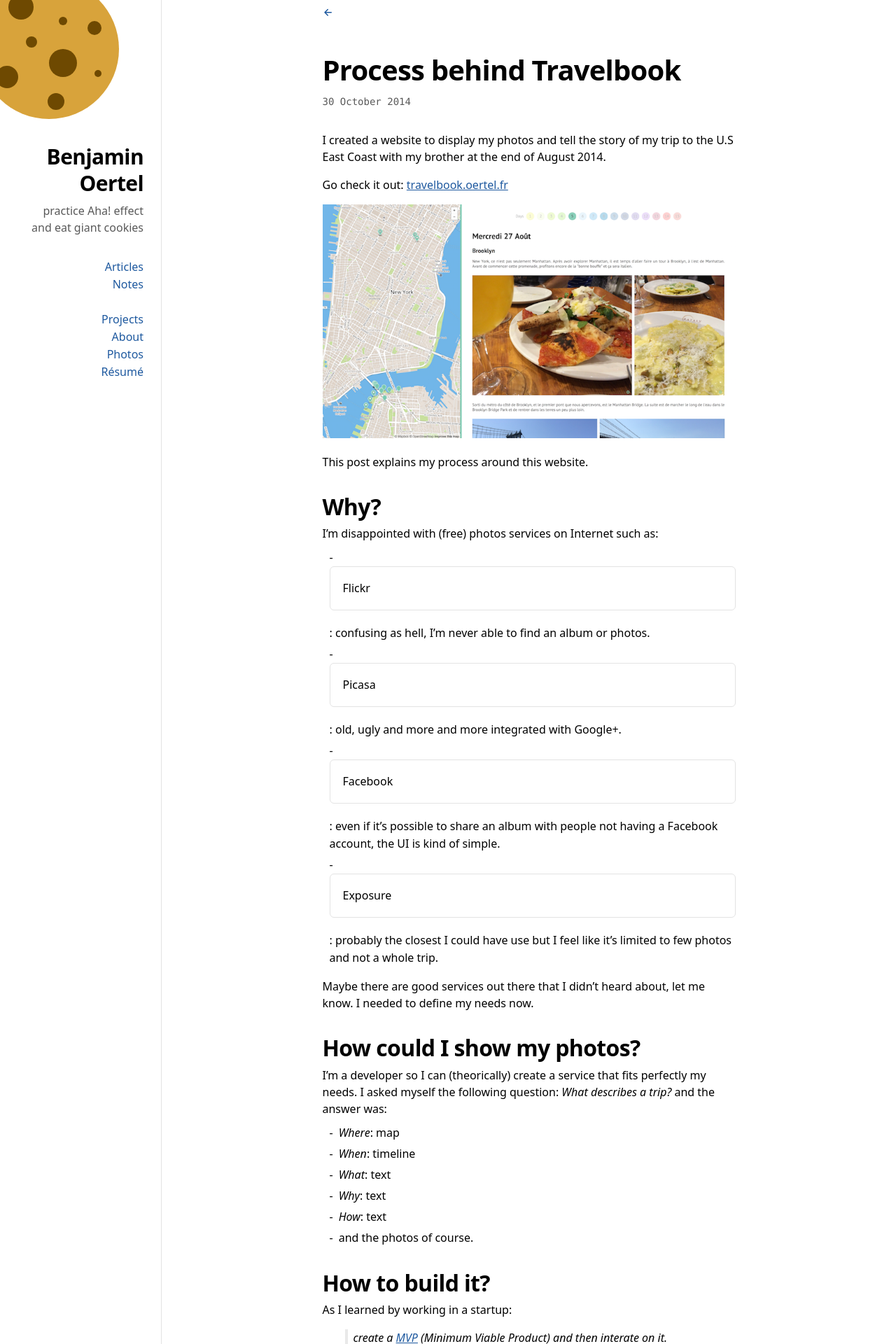
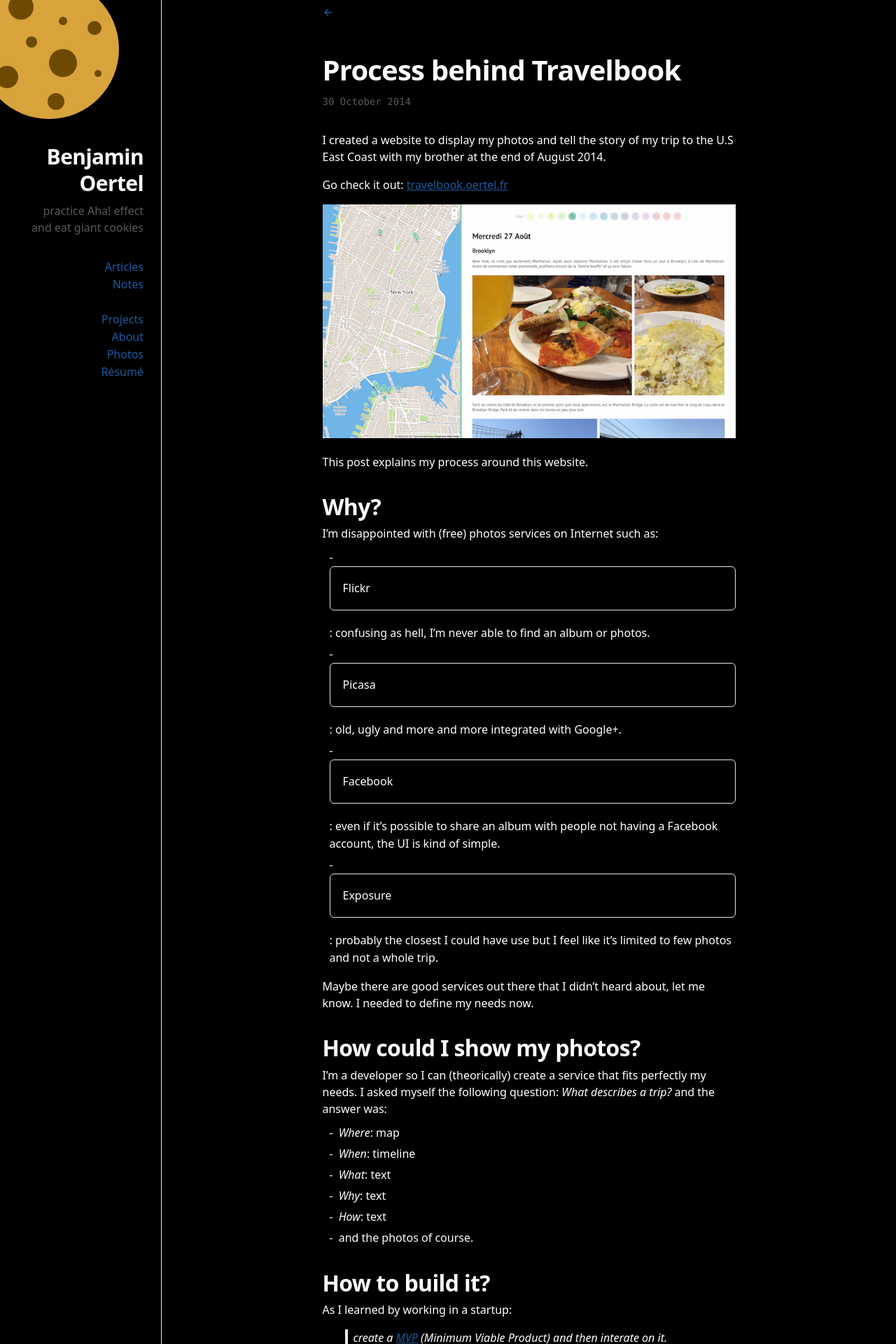
Before and after one commit to boertel/blog, a Jekyll site: the page built from articles/_posts/2014-10-30-travelbook.md, in a window 1280 px wide. Shown: the top 1920 px of the page at 70% size. Built offline with Jekyll 4.4.1, drawn with Linux system fonts in a browser that asks for light colours.

Commit message:
Revert "revert to old blog.css"
This reverts commit 0ae1f24f36cfffce5bf53dbd176eb645c5d449de.

```diff
--- a/static/css/blog.css
+++ b/static/css/blog.css
@@ -1,16 +1,16 @@
 :root {
-    --bg: #171717;
-    --fg: #fff;
-    --hg: #dead31;
+  --bg: 23, 23, 23;
+  --fg: 255, 255, 255;
+  --hg: 222, 173, 49;
   --subtle: #b3b3b3;
   --border: rgba(253, 253, 253, 0.2);
   --sans-font: system-ui, -apple-system, BlinkMacSystemFont, sans-serif;
 }
 @media (prefers-color-scheme: light) {
   :root {
-        --fg: #000;
-        --bg: #fff;
-        --hg: rgb(30, 89, 159);
+    --fg: 255, 255, 255;
+    --bg: 0 0 0;
+    --hg: 30, 89, 159;
     --border: #e3e3e3;
     --subtle: rgb(89, 89, 89);
   }
@@ -26,8 +26,8 @@
   min-height: 100%;
 }
 body {
-    background-color: var(--bg);
-    color: var(--fg);
+  background-color: rgb(var(--bg));
+  color: rgb(var(--fg));
   font-size: 1rem;
   line-height: 1.5;
   font-family: var(--sans-font);
@@ -38,13 +38,19 @@
   -moz-osx-font-smoothing: grayscale;
 }
 
+hr {
+  margin: 20px 0;
+  border: none;
+  border-top: 1px solid var(--border);
+}
+
 svg {
   display: block;
 }
 
 a,
 a:visited {
-    color: var(--hg);
+  color: rgb(var(--hg));
   text-decoration: none;
 }
 a:hover,
@@ -153,13 +159,13 @@
 a:visited h1,
 h2 a,
 h2 a:visited {
-    color: var(--fg);
+  color: rgb(var(--fg));
 }
 a:hover h1,
 h2 a:hover,
 a:focus h1,
 h2 a:focus {
-    color: var(--hg);
+  color: rgb(var(--hg));
 }
 
 code {
@@ -186,10 +192,10 @@
   display: flex;
   flex-direction: column;
   justify-content: center;
-    height: 100vh;
+  gap: 1em;
   padding: 0 20px;
   margin: 0 auto;
-    widht: 100%;
+  width: 100%;
   max-width: 720px;
 }
 
@@ -480,7 +486,7 @@
   fill: #6e4901;
 }
 #dough path {
-    fill: var(--bg) !important;
+  fill: rgb(var(--bg)) !important;
   opacity: 0;
 }
 
@@ -509,7 +515,7 @@
 }
 .projects li a {
   display: block;
-    color: var(--fg);
+  color: rgb(var(--fg));
   text-decoration: none;
   margin: 0;
   margin-bottom: 20px;
@@ -520,7 +526,7 @@
 }
 
 .projects li a:hover {
-    border-color: var(--hg);
+  border-color: rgb(var(--hg));
 }
 
 .projects li h4 {
@@ -528,7 +534,7 @@
   align-items: center;
   justify-content: space-between;
   margin-bottom: 12px;
-    color: var(--hg);
+  color: rgb(var(--hg));
 }
 
 .projects li p {
```
Lines whose indentation alone changed are shown as unchanged.
